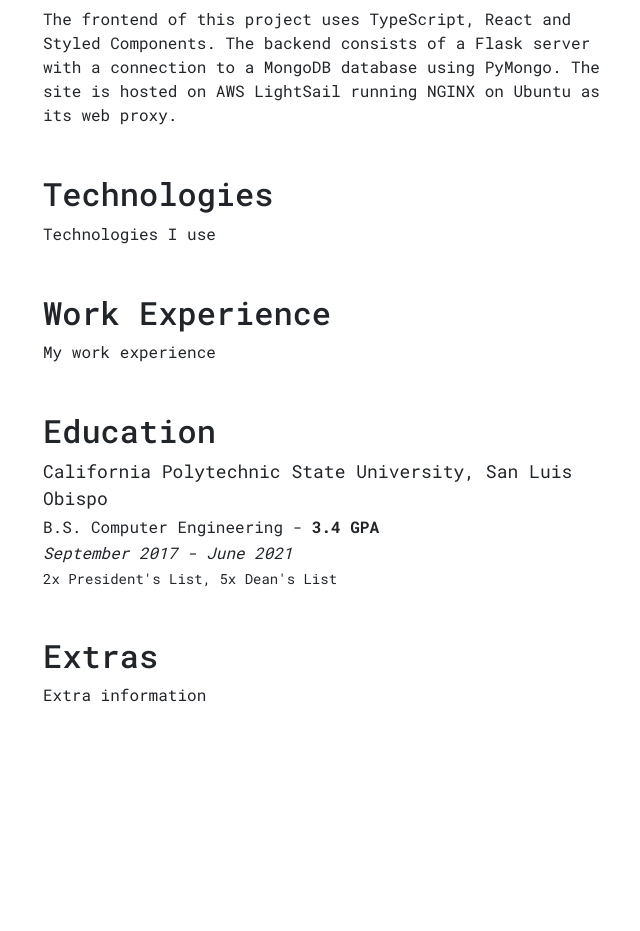
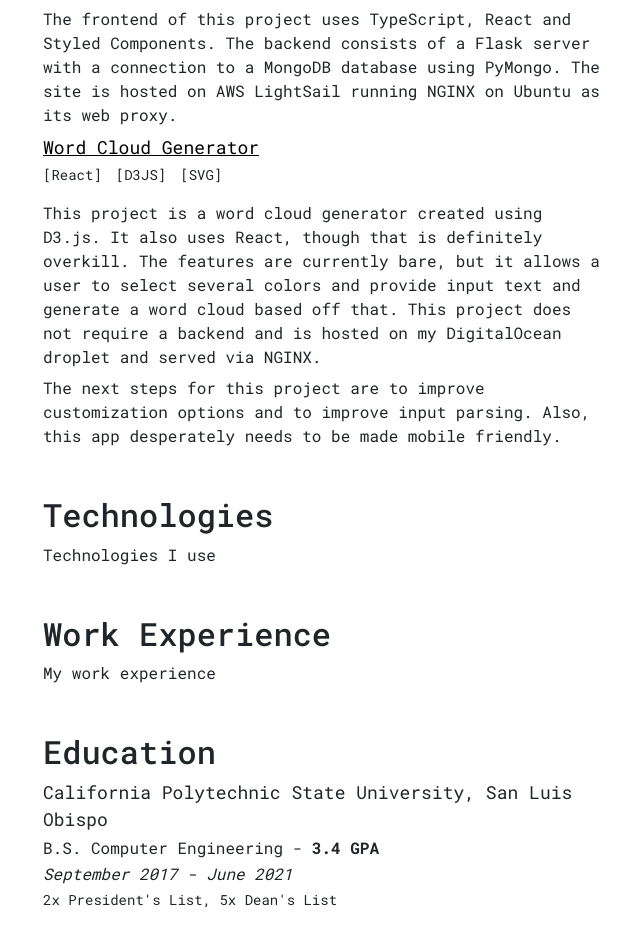
Before and after one commit to jarmeister99/portfolio, a React (Create React App) app: page / in a window 1280 px wide. Shown: the part 1663-2594 px from the top of the page, without its empty margins (318-958 px from the left). Before the commit the page ends 2386 px from the top, so only its background shows below. Built offline with nearby package versions, Linux system fonts and the light colour scheme.

Commit message:
added cloud project

```diff
--- a/src/components/Section/sections/Projects.tsx
+++ b/src/components/Section/sections/Projects.tsx
@@ -51,6 +51,20 @@
                 The frontend of this project uses TypeScript, React and Styled Components. The backend consists of a Flask server with a connection to a MongoDB database using PyMongo.
                 The site is hosted on AWS LightSail running NGINX on Ubuntu as its web proxy.
             </CloseParagraph>
+            <CloseParagraph fontSize={1}><FancyLink href="https://cloud.jaredfoster.dev">Word Cloud Generator</FancyLink></CloseParagraph>
+            <TagContainer>
+                <span>[React]</span>
+                <span>[D3JS]</span>
+                <span>[SVG]</span>
+            </TagContainer>
+            <CloseParagraph fontSize={0}>
+                This project is a word cloud generator created using D3.js. It also uses React, though that is definitely overkill. The features are currently bare, but it allows a user
+                to select several colors and provide input text and generate a word cloud based off that. This project does not require a backend and is hosted on my DigitalOcean droplet and
+                served via NGINX.
+            </CloseParagraph>
+            <CloseParagraph fontSize={0} spacing={1}>
+                The next steps for this project are to improve customization options and to improve input parsing. Also, this app desperately needs to be made mobile friendly.
+            </CloseParagraph>
         </div>
     )
 }
```
